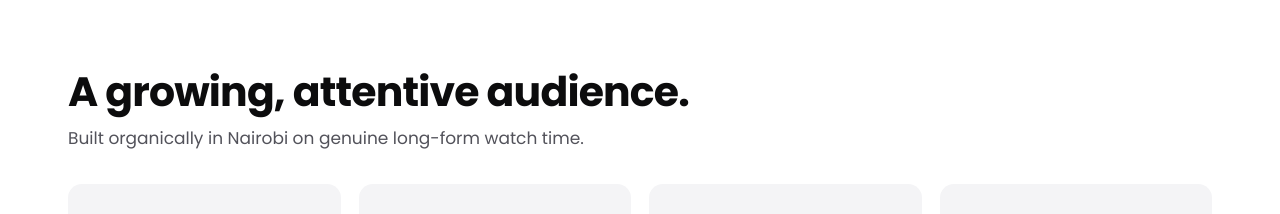
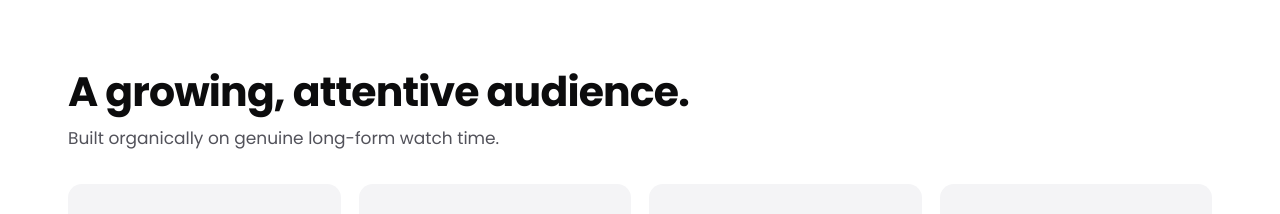
Before and after one commit to weicharles/unfilteredwithwandia, a React (Vite) app: page / in a window 1280 px wide. Shown: the part 812-1026 px from the top of the page. Built offline with nearby package versions, Linux system fonts and the light colour scheme; the HTML template or start-up script is replaced by a standard one.

Commit message:
feat(stats): update audience stats subtitle and organic growth messaging

```diff
--- a/src/components/StatsStrip.jsx
+++ b/src/components/StatsStrip.jsx
@@ -12,7 +12,7 @@ export default function StatsStrip() {
             A growing, attentive audience.
           </h2>
           <p style={{ color: 'var(--color-grey-muted)', fontSize: 'var(--type-body)' }}>
-            Built organically in Nairobi on genuine long-form watch time.
+            Built organically on genuine long-form watch time.
           </p>
         </div>
 
```
